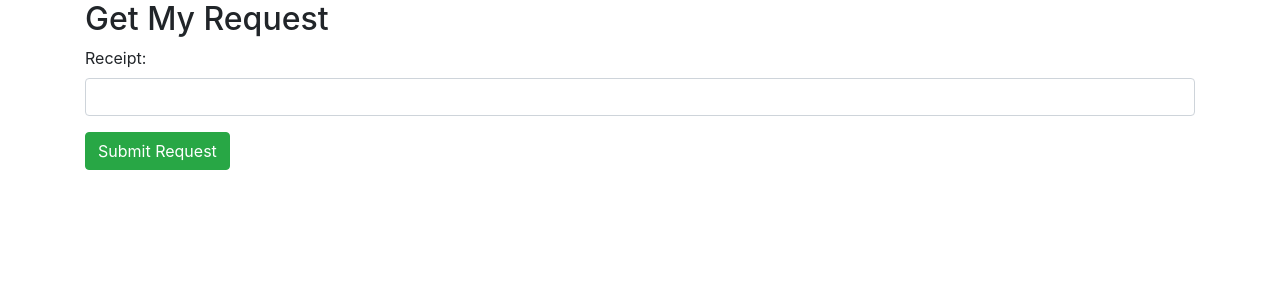
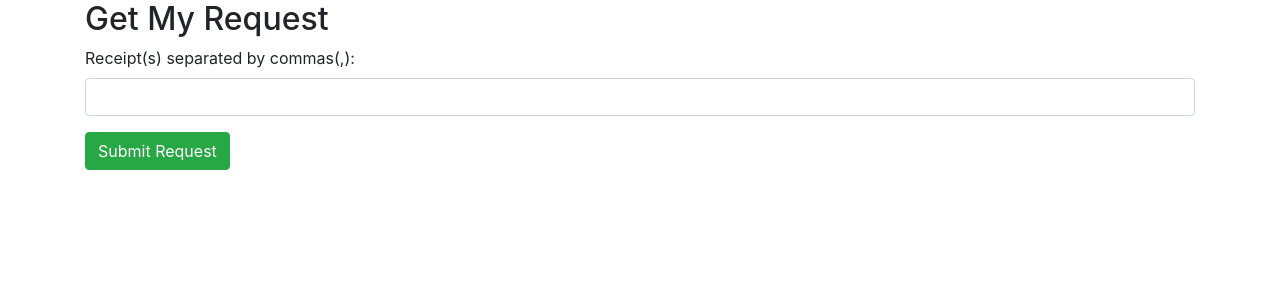
Before and after one commit to jakevossen5/internet-backpacks, a Flask app: page /get-my-request in a window 1280 px wide. Shown: the top 300 px of the page. Run offline with Flask 2, Linux system fonts and the light colour scheme; some libraries are stand-ins or nearby versions.

Commit message:
CSV notes for commas

```diff
--- a/templates/get-my-request.html
+++ b/templates/get-my-request.html
@@ -8,7 +8,7 @@
 <form action="" method="post" role="form">
     {{ form.csrf }}
 <div class="form-group">
-      <label for="name">Receipt: </label>
+      <label for="name">Receipt(s) separated by commas(,):  </label>
 <input type="text" class="form-control" id="name" name="name"
        value="">
 
```
